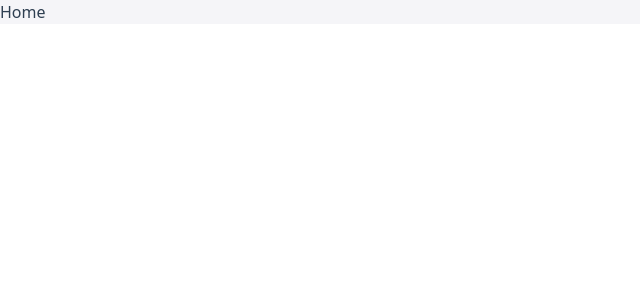
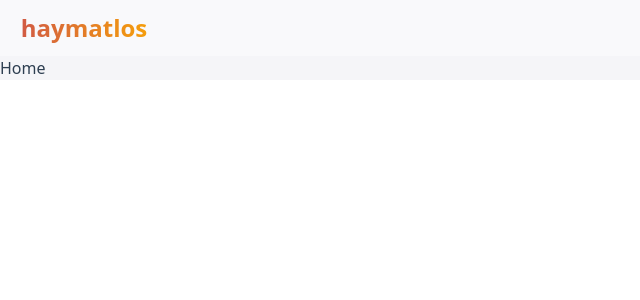
Before and after one commit to mufurkand/haymatlos-ts, a Next.js app: page / in a window 1280 px wide. Shown: the top 300 px of the page, without its empty margins (0-640 px from the left). Built offline with nearby package versions, Linux system fonts and the light colour scheme.

Commit message:
Add navigation bar

```diff
--- a/app/layout.tsx
+++ b/app/layout.tsx
@@ -1,6 +1,7 @@
 import type { Metadata } from "next";
 import { Inter } from "next/font/google";
 import "./globals.css";
+import Navbar from "@/components/Navbar";
 
 const inter = Inter({ subsets: ["latin"] });
 
@@ -19,9 +20,10 @@ export default function RootLayout({
       <body
         className={
           inter.className +
-          "bg-background dark:bg-darkBackground text-text dark:text-darkText"
+          "bg-background dark:bg-darkBackground text-text dark:text-darkText pt-14"
         }
       >
+        <Navbar />
         {children}
       </body>
     </html>
--- /dev/null
+++ b/components/Navbar.tsx
@@ -0,0 +1,9 @@
+export default function Navbar() {
+  return (
+    <div className="h-14 flex items-center px-5 fixed w-full top-0 bg-background dark:bg-darkBackground">
+      <p className="bg-gradient-to-r from-accentRed to-amber-500 bg-clip-text text-2xl font-extrabold text-transparent w-32 text-center">
+        haymatlos
+      </p>
+    </div>
+  );
+}
```
